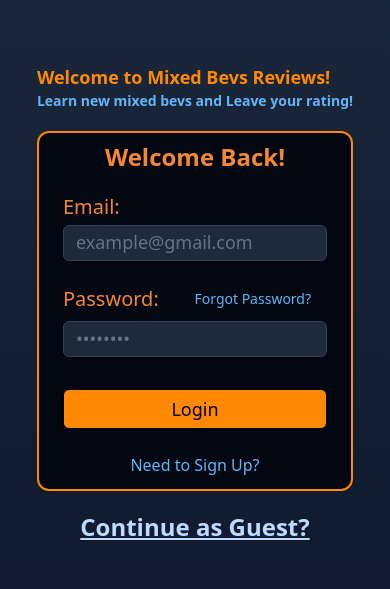
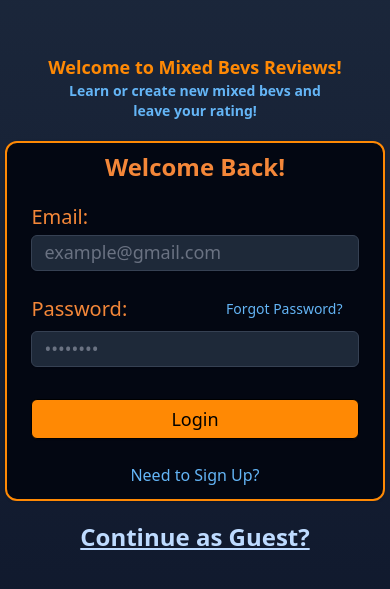
Before and after one commit to Jesus711/Mixed-Drinks-Reviews, a Next.js app: page / in a window 390 px wide. Shown: the part 119-708 px from the top of the page. Built offline with nearby package versions, Linux system fonts and the light colour scheme; no server answers.

Commit message:
Added Toster component. Added loading state to display messages, Logging in or recovery password sent. Modified text in header and root route to say create

```diff
--- a/app/(main)/layout.tsx
+++ b/app/(main)/layout.tsx
@@ -43,7 +43,7 @@ export default function HomeLayout({children,}: {children: React.ReactNode}) {
             <header className="bg-gray-900 flex justify-between items-center bg-primary text-white p-4 shadow">
                 <div className="flex flex-col">
                     <h1 className="xl:text-3xl lg:text-xl text-lg text-primary font-bold">Mixed Bevs Reviews</h1>
-                    <p className="xl:text-xl lg:text-md text-xs text-white">Learn and Rate Mixed Beverages!</p>
+                    <p className="xl:text-xl lg:text-md text-xs text-white">Learn, Create, and Rate Mixed Beverages!</p>
                 </div>
 
                 <nav className="flex-1 lg:flex hidden justify-center items-center gap-x-14 xl:text-2xl lg:text-lg text-md font-semibold">
--- a/app/page.tsx
+++ b/app/page.tsx
@@ -1,20 +1,27 @@
 'use client'
 
+import Loading from "@/components/Loading";
 import LoginForm from "@/components/LoginForm";
 import Link from "next/link";
+import { useState } from "react";
+import { Toaster } from "sonner";
 export default function Home() {
+  const [loading, setLoading] = useState<number>(0);
 
 
   return (
     <div className="min-h-screen flex flex-col justify-center items-center relative overflow-hidden">
       <main className="flex-1 flex flex-col justify-center items-center lg:gap-y-10 gap-y-5">
-        <div>
-          <h1 className="lg:text-6xl sm:text-4xl xs:text-2xl text-lg text-orange-400 font-bold">Welcome to Mixed Bevs Reviews!</h1>
-          <p className="lg:text-3xl sm:text-xl xs:text-lg text-sm text-secondary text-center font-semibold">Learn new mixed bevs and Leave your rating!</p>
+        <div className="flex flex-col justify-center items-center">
+          <h1 className="lg:text-6xl sm:text-4xl xs:text-2xl text-lg text-center text-orange-400 font-bold">Welcome to Mixed Bevs Reviews!</h1>
+          <p className="lg:text-3xl sm:text-xl xs:text-lg text-sm sm:w-auto w-[70%] text-secondary text-center font-semibold">Learn or create new mixed bevs and leave your rating!</p>
         </div>
-        <LoginForm />
+        {loading === 1 && <Loading message="Logging In" />}
+        {loading === 2 && <Loading message="Recovery password link sent" />}
+        <LoginForm updateLoading={setLoading} />
         <Link className="sm:text-3xl text-2xl text-blue-200 font-semibold underline hover:text-orange-200" href={"/browse"}>Continue as Guest?</Link>
       </main>
+      <Toaster position="top-center" />
     </div>
   );
 }
```
